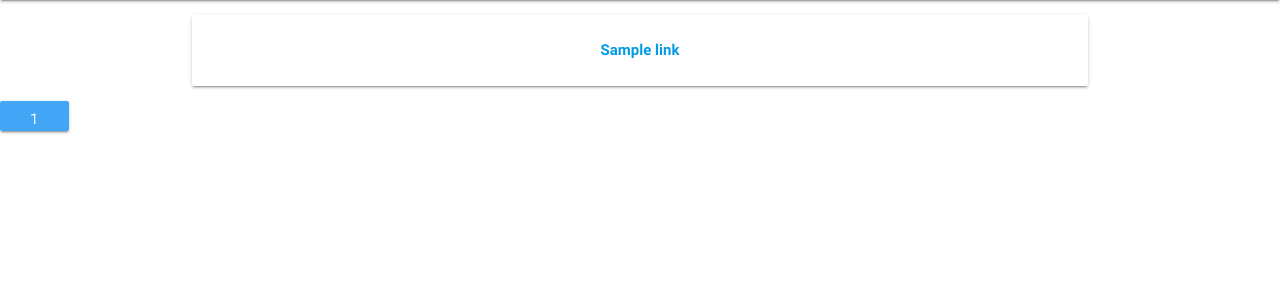
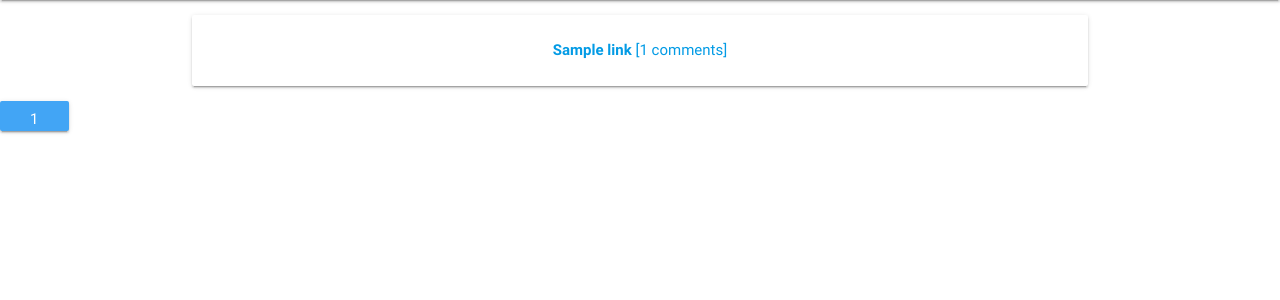
Before and after one commit to Kronostheus/Django, a Django app: template djangoproject/links/templates/links/index.html in a window 1280 px wide. Shown: the part 64-364 px from the top of the page. Run offline with Django 3.2, Linux system fonts and the light colour scheme; the template is opened without the code that fills it: most values are stand-ins (such as "Sample title", 1, 10 or a date in 2020); some libraries are stand-ins or nearby versions.

Commit message:
UI changes - show comments

```diff
--- a/djangoproject/links/templates/links/index.html
+++ b/djangoproject/links/templates/links/index.html
@@ -5,7 +5,7 @@
     {% for link in links %}
     <li class='card-panel hoverable'>
         <a href='{{link.get_absolute_url}}'>
-            <b>{{link.title}}</b>
+            <b>{{link.title}}</b> [{{link.comments.count}} comments]
         </a>
     </li>
     {% endfor %}
```
